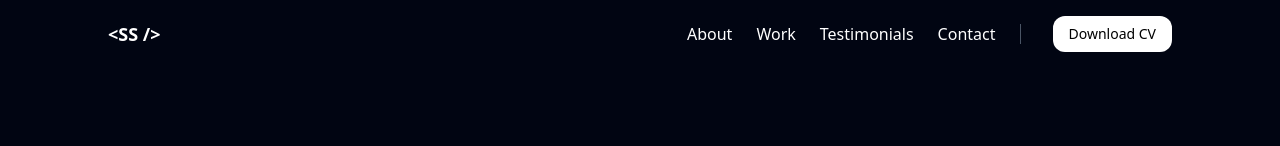
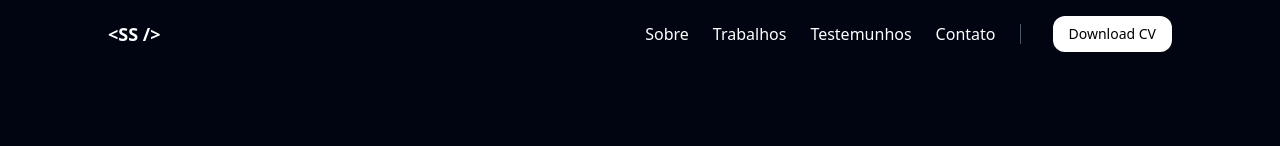
Before and after one commit to pauloreducino/portifolio-dev, a Next.js app: page / in a window 1280 px wide. Shown: the top 146 px of the page. Built offline with nearby package versions, Linux system fonts and the light colour scheme; grey boxes are pictures that could not be loaded.

Commit message:
fix: adjusting texts and images

```diff
--- a/src/_components/About.tsx
+++ b/src/_components/About.tsx
@@ -26,7 +26,6 @@ export default function About() {
             </div>
           </div>
 
-          {/* Texto */}
           <div className="max-w-2xl text-sm sm:text-base text-gray-300">
             <h3 className="text-white text-xl sm:text-2xl font-semibold mb-6">
               Curioso sobre mim? Aqui vai:
@@ -56,7 +55,6 @@ export default function About() {
               sentido quando é compartilhado.
             </p>
 
-            {/* LISTA COM LAYOUT CORRIGIDO 👇 */}
             <ul className="grid grid-cols-1 sm:grid-cols-2 gap-x-8 gap-y-4 mb-6">
               <li className="flex items-start gap-2">
                 <span>🧠</span>
--- a/src/_components/Header.tsx
+++ b/src/_components/Header.tsx
@@ -16,16 +16,16 @@ export default function Header() {
         {/* Navegação desktop */}
         <nav className="hidden md:flex gap-6 text-[16px] items-center">
           <a href="#about" className="hover:text-gray-400 transition">
-            About
+            Sobre
           </a>
           <a href="#work" className="hover:text-gray-400 transition">
-            Work
+            Trabalhos
           </a>
           <a href="#testimonials" className="hover:text-gray-400 transition">
-            Testimonials
+            Testemunhos
           </a>
           <a href="#contact" className="hover:text-gray-400 transition">
-            Contact
+            Contato
           </a>
 
           {/* Separador */}
@@ -56,16 +56,16 @@ export default function Header() {
         <div className="md:hidden px-4 pb-4 transition">
           <nav className="flex flex-col gap-4 text-sm">
             <a href="#about" className="hover:text-gray-400 transition">
-              About
+              Sobre
             </a>
             <a href="#work" className="hover:text-gray-400 transition">
-              Work
+              Trabalhos
             </a>
             <a href="#testimonials" className="hover:text-gray-400 transition">
-              Testimonials
+              Testemunhos
             </a>
             <a href="#contact" className="hover:text-gray-400 transition">
-              Contact
+              Contato
             </a>
 
             <div className="flex items-center justify-end mt-4">
--- a/src/_components/Hero.tsx
+++ b/src/_components/Hero.tsx
@@ -1,6 +1,5 @@
 "use client";
 
-// 1. O ícone 'Figma' foi importado no lugar do 'Dribbble'
 import { MapPin, Dot, Github, Linkedin, Figma } from "lucide-react";
 import Image from "next/image";
 
@@ -54,7 +53,6 @@ export default function Hero() {
             >
               <Linkedin size={20} />
             </a>
-            {/* 2. O link e o ícone do Dribbble foram trocados pelo do Figma */}
             <a
               href="#"
               aria-label="Figma"
--- a/src/_components/Testmonial.tsx
+++ b/src/_components/Testmonial.tsx
@@ -99,14 +99,12 @@ const Testimonial: React.FC = () => {
           </h2>
         </div>
 
-        {/* Layout para DESKTOP (lg e acima) - Grid */}
         <div className="hidden lg:grid grid-cols-1 md:grid-cols-2 lg:grid-cols-3 gap-8">
           {testimonials.map((testimonial, index) => (
             <TestimonialCard key={index} testimonial={testimonial} />
           ))}
         </div>
 
-        {/* Layout para MOBILE E TABLET (abaixo de lg) - Carrossel */}
         <div className="lg:hidden">
           <div className="overflow-hidden" ref={emblaRef}>
             <div className="flex -ml-4">
--- a/src/_components/Work.tsx
+++ b/src/_components/Work.tsx
@@ -4,7 +4,7 @@ import React from "react";
 import Image from "next/image";
 
 // 1. ÍCONE E DADOS
-// Um SVG simples para o ícone de link externo no canto do card
+
 const ExternalLinkIcon = () => (
   <svg
     xmlns="http://www.w3.org/2000/svg"
@@ -32,7 +32,7 @@ interface Project {
   projectLink: string;
 }
 
-// Dados de exemplo baseados na imagem. Adicione seus próprios projetos aqui.
+// Dados de exemplo. Adicione seus próprios projetos aqui.
 const projects: Project[] = [
   {
     title: "Project One",
```
